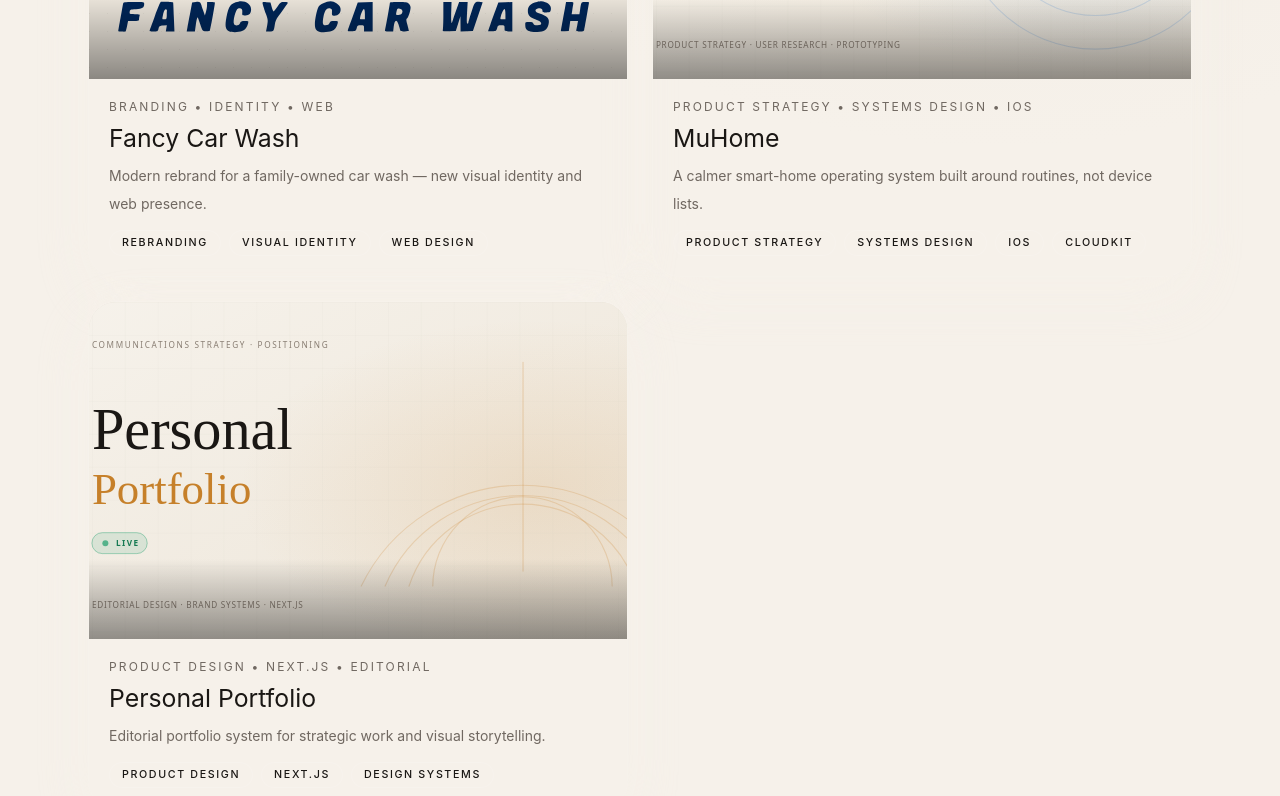
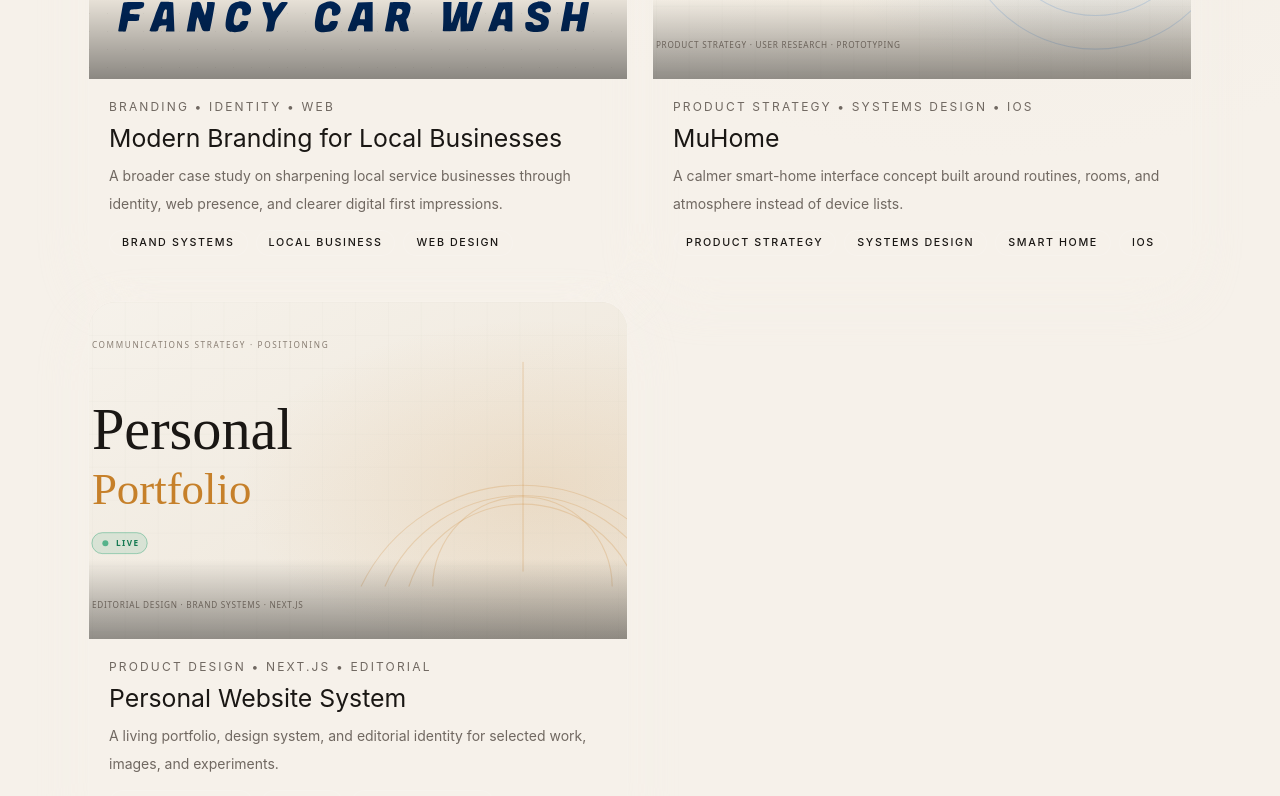
Before and after one commit to mohabbis/personal-portfolio, a Next.js app: page /portfolio in a window 1280 px wide. Shown: the part 840-1636 px from the top of the page. Built offline with nearby package versions, Linux system fonts and the light colour scheme.

Commit message:
Reframe featured portfolio work

```diff
--- a/data/projects.ts
+++ b/data/projects.ts
@@ -3,10 +3,10 @@ import type { ProjectItem } from "@/lib/types";
 export const projects: ProjectItem[] = [
   {
     slug: "fancy-car-wash",
-    title: "Fancy Car Wash",
+    title: "Modern Branding for Local Businesses",
     category: "Branding • Identity • Web",
-    summary: "Modern rebrand for a family-owned car wash — new visual identity and web presence.",
-    tags: ["Rebranding", "Visual Identity", "Web Design"],
+    summary: "A broader case study on sharpening local service businesses through identity, web presence, and clearer digital first impressions.",
+    tags: ["Brand Systems", "Local Business", "Web Design"],
     image: "/images/projects/fancy-car-wash-logo.svg",
     darkImage: "/images/projects/fancy-car-wash-logo-dark.svg",
     featured: true
@@ -15,8 +15,8 @@ export const projects: ProjectItem[] = [
     slug: "smart-home",
     title: "MuHome",
     category: "Product Strategy • Systems Design • iOS",
-    summary: "A calmer smart-home operating system built around routines, not device lists.",
-    tags: ["Product Strategy", "Systems Design", "iOS", "CloudKit"],
+    summary: "A calmer smart-home interface concept built around routines, rooms, and atmosphere instead of device lists.",
+    tags: ["Product Strategy", "Systems Design", "Smart Home", "iOS"],
     href: "https://muhome-muharafiq.vercel.app",
     image: "/images/projects/muhome-thumbnail.svg",
     darkImage: "/images/projects/muhome-thumbnail-dark.svg",
@@ -24,9 +24,9 @@ export const projects: ProjectItem[] = [
   },
   {
     slug: "portfolio",
-    title: "Personal Portfolio",
+    title: "Personal Website System",
     category: "Product Design • Next.js • Editorial",
-    summary: "Editorial portfolio system for strategic work and visual storytelling.",
+    summary: "A living portfolio, design system, and editorial identity for selected work, images, and experiments.",
     tags: ["Product Design", "Next.js", "Design Systems"],
     href: "https://muharafiq.com",
     image: "/images/projects/portfolio-thumbnail.svg",
```
